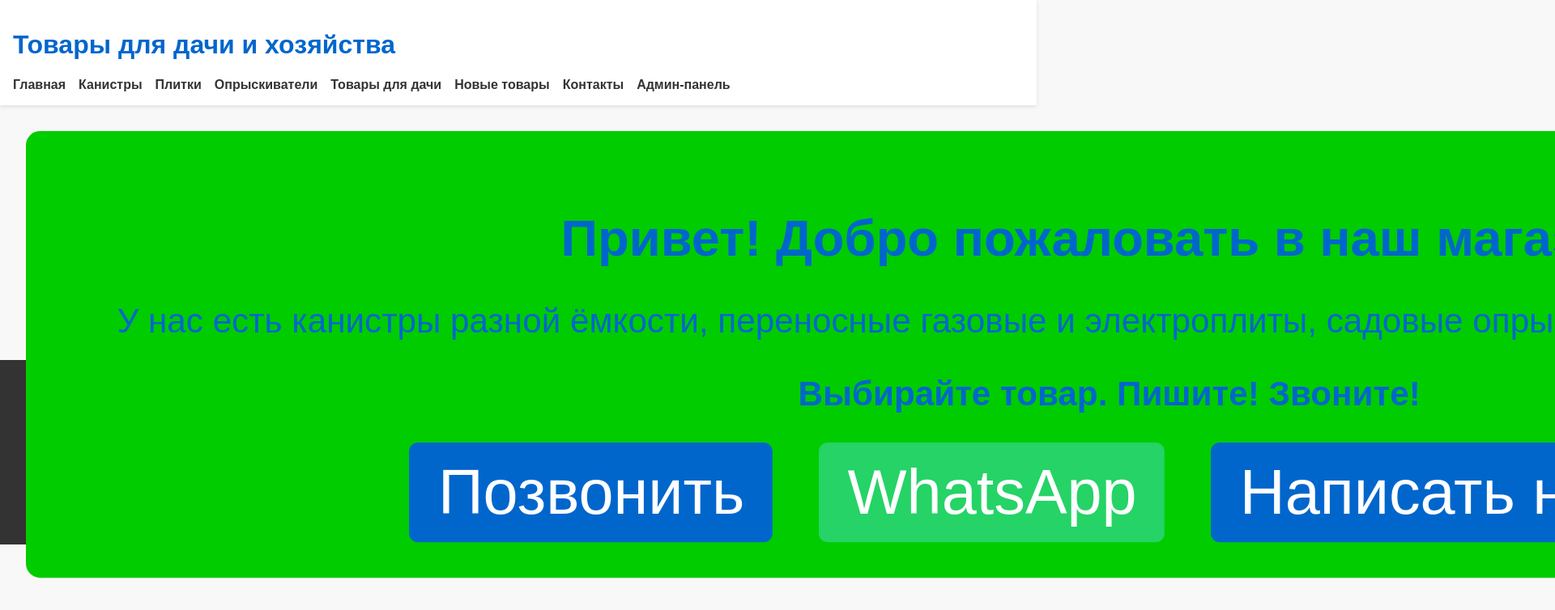
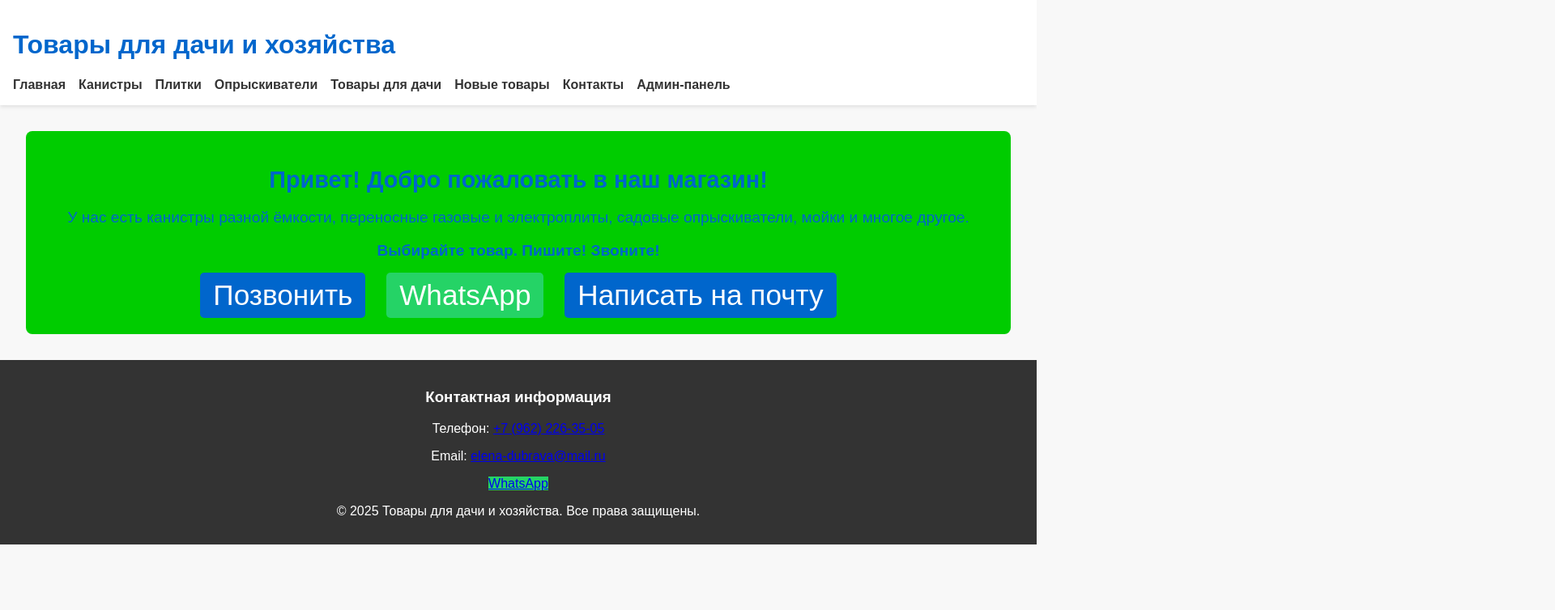
Before and after one commit to Goenec/dacha-avtoru, a plain HTML site: page dacha_avtoru_site/index.html in a window 1280 px wide. Shown: the top 754 px of the page at 81% size, 1920 px wide, since content can reach past the window. Drawn offline with Linux system fonts and the light colour scheme.

Commit message:
Update index.html

```diff
--- a/dacha_avtoru_site/index.html
+++ b/dacha_avtoru_site/index.html
@@ -25,7 +25,7 @@
 </nav>
 </header>
 <main>
-<section class="welcome" style="background-color: #00cc00; font-size: 2.2em; padding: 20px; transform: scale(2.2); transform-origin: top left;">
+<section class="welcome" style="background-color: #00cc00 !important; font-size: 2.2em; padding: 20px;">
 <h2 class="welcome-title">Привет! Добро пожаловать в наш магазин!</h2>
 <p class="welcome-text">У нас есть канистры разной ёмкости, переносные газовые и электроплиты, садовые опрыскиватели, мойки и многое другое.</p>
 <p class="welcome-text welcome-cta">Выбирайте товар. Пишите! Звоните!</p>
```
